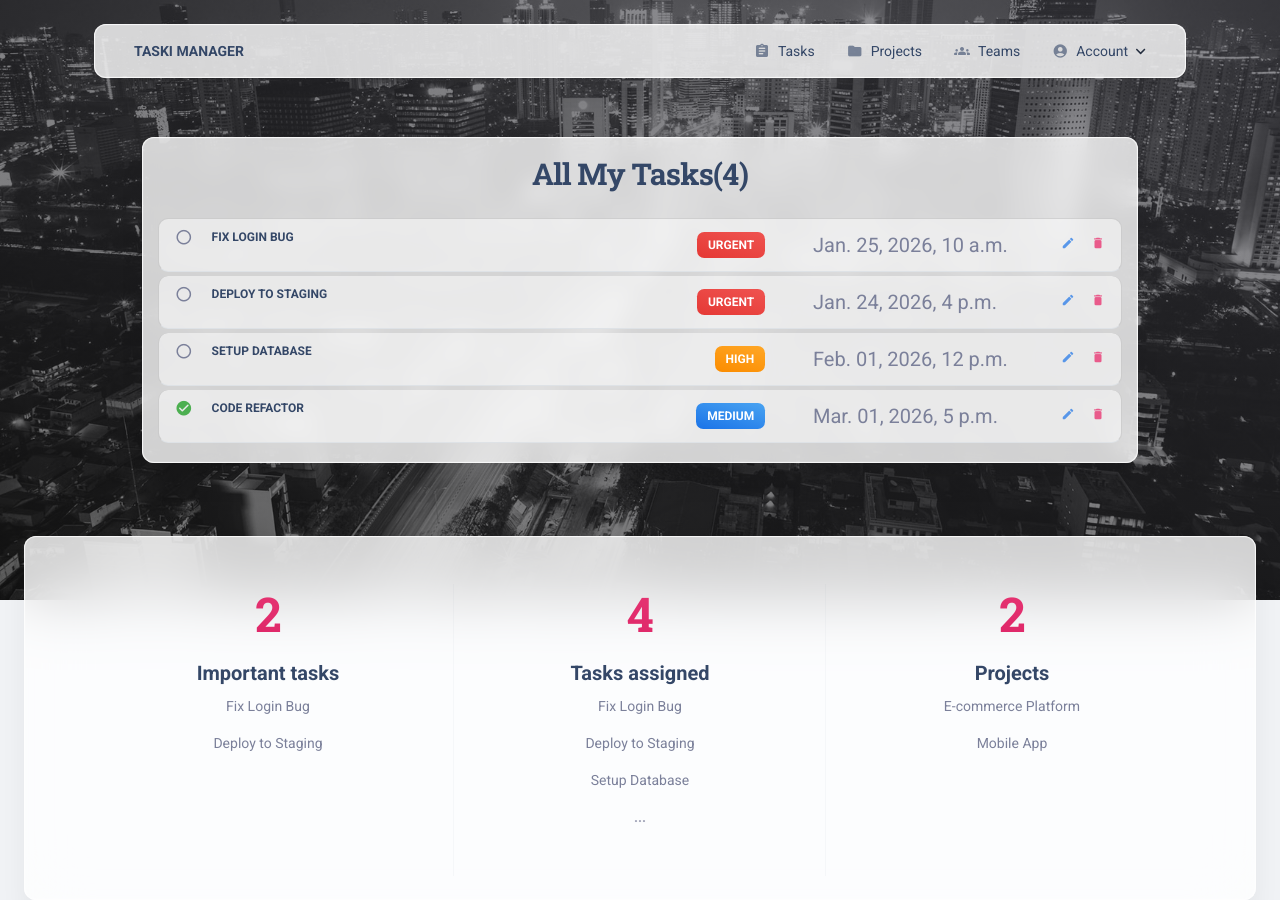
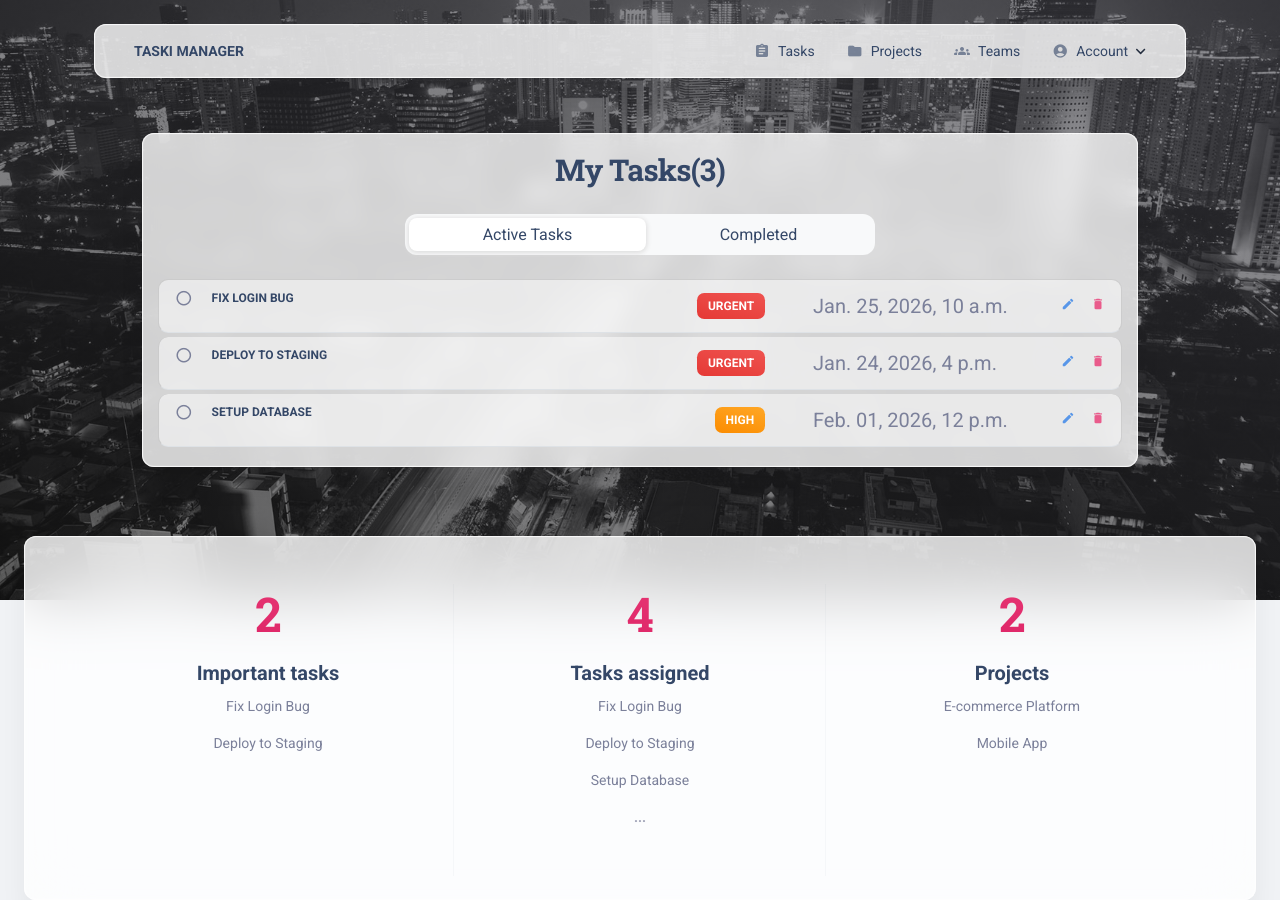
Before and after one commit to ArkadiuszBalakier/Taski, a Django app: page /user-tasks/ in a window 1280 px wide. Run offline with Django 5.2, Linux system fonts and the light colour scheme; a user stored in the database is signed in; data comes from the database, SQL or seed files in the repository; some libraries are stand-ins or nearby versions.

Commit message:
feat: add separated view for completed tasks

```diff
--- a/manager/views.py
+++ b/manager/views.py
@@ -31,9 +31,15 @@ class TaskListView(LoginRequiredMixin, generic.ListView):
     context_object_name = "tasks"
     ordering = ["deadline", "priority"]
 
+    def get_queryset(self, **kwargs):
+        queryset = Task.objects.all()
+        show_completed = self.request.GET.get("completed") == "true"
+        return queryset.filter(is_completed=show_completed)
+
     def get_context_data(self, **kwargs):
         context = super().get_context_data(**kwargs)
         context["title"] = "All Tasks"
+        context["is_completed_view"] = self.request.GET.get("completed") == "true"
         return context
 
 
@@ -44,13 +50,16 @@ class UserTaskListView(LoginRequiredMixin, generic.ListView):
     context_object_name = "tasks"
     ordering = ["deadline", "priority"]
 
+    def get_queryset(self, **kwargs):
+        queryset = Task.objects.filter(assignees=self.request.user)
+        show_completed = self.request.GET.get("completed") == "true"
+        return queryset.filter(is_completed=show_completed)
+
     def get_context_data(self, **kwargs):
         context = super().get_context_data(**kwargs)
-        context["title"] = "All My Tasks"
+        context["title"] = "My Tasks"
+        context["is_completed_view"] = self.request.GET.get("completed") == "true"
         return context
-
-    def get_queryset(self):
-        return Task.objects.filter(assignees=self.request.user)
 
 
 class TaskDetailView(LoginRequiredMixin, generic.DetailView):
--- a/templates/manager/task_list.html
+++ b/templates/manager/task_list.html
@@ -8,6 +8,27 @@
              style="background: rgba(255, 255, 255, 0.8) !important;
             backdrop-filter: blur(10px) saturate(120%) !important;">
           <h3 class="mb-4 text-center text-dark font-weight-bold">{{ title }}({{ paginator.count }})</h3>
+
+          <div class="row mb-4">
+            <div class="col-lg-6 mx-auto">
+              <div class="nav-wrapper position-relative">
+                <ul class="nav nav-pills nav-fill p-1 bg-gray-100" role="tablist">
+                  <li class="nav-item">
+                    <a class="nav-link mb-0 px-0 py-1 {% if not is_completed_view %}active{% endif %}"
+                       href="?completed=false" role="tab">
+                      Active Tasks
+                    </a>
+                  </li>
+                  <li class="nav-item">
+                    <a class="nav-link mb-0 px-0 py-1 {% if is_completed_view %}active{% endif %}"
+                       href="?completed=true" role="tab">
+                      Completed
+                    </a>
+                  </li>
+                </ul>
+              </div>
+            </div>
+          </div>
 
           <ul class="list-group bg-transparent">
             {% for task in tasks %}
```
